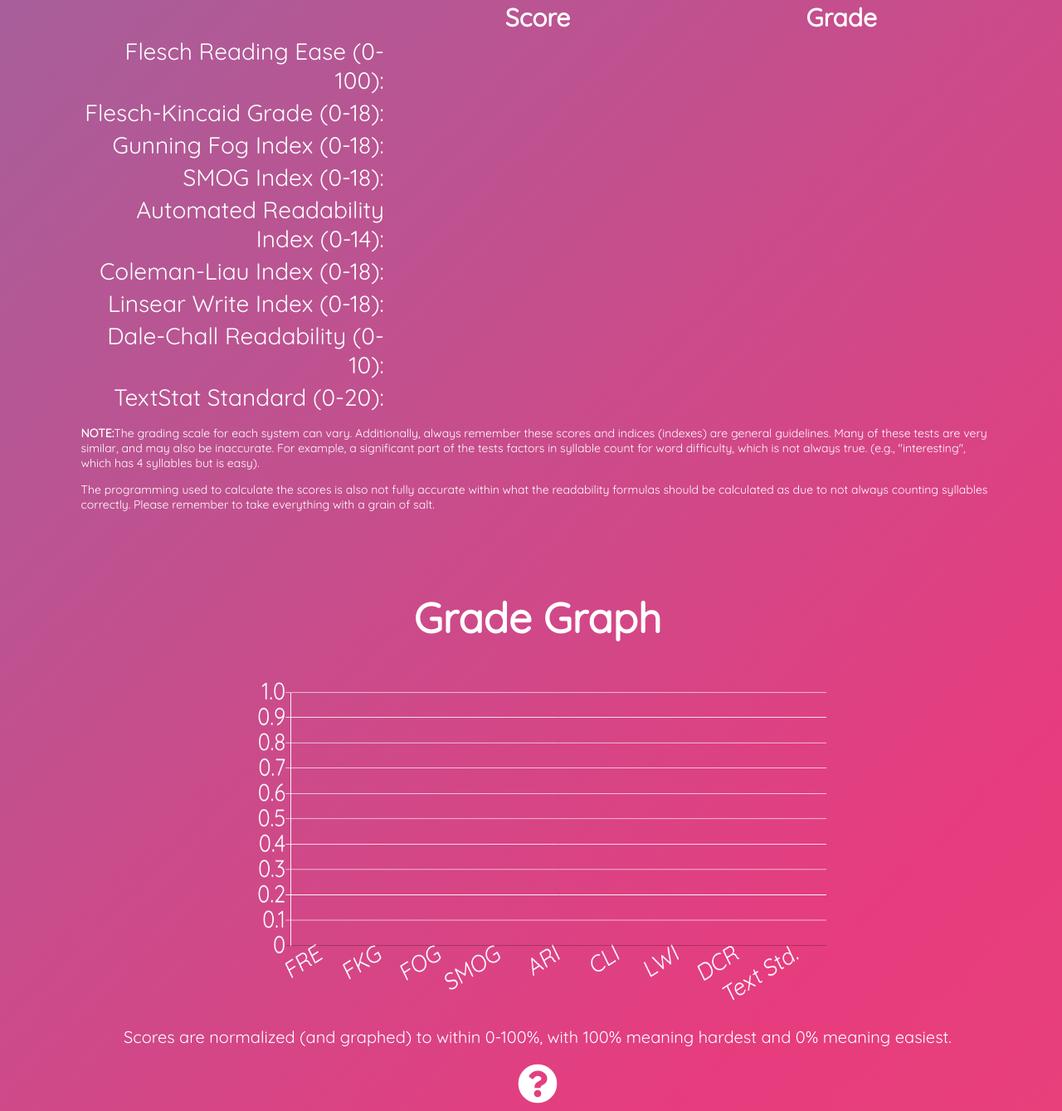
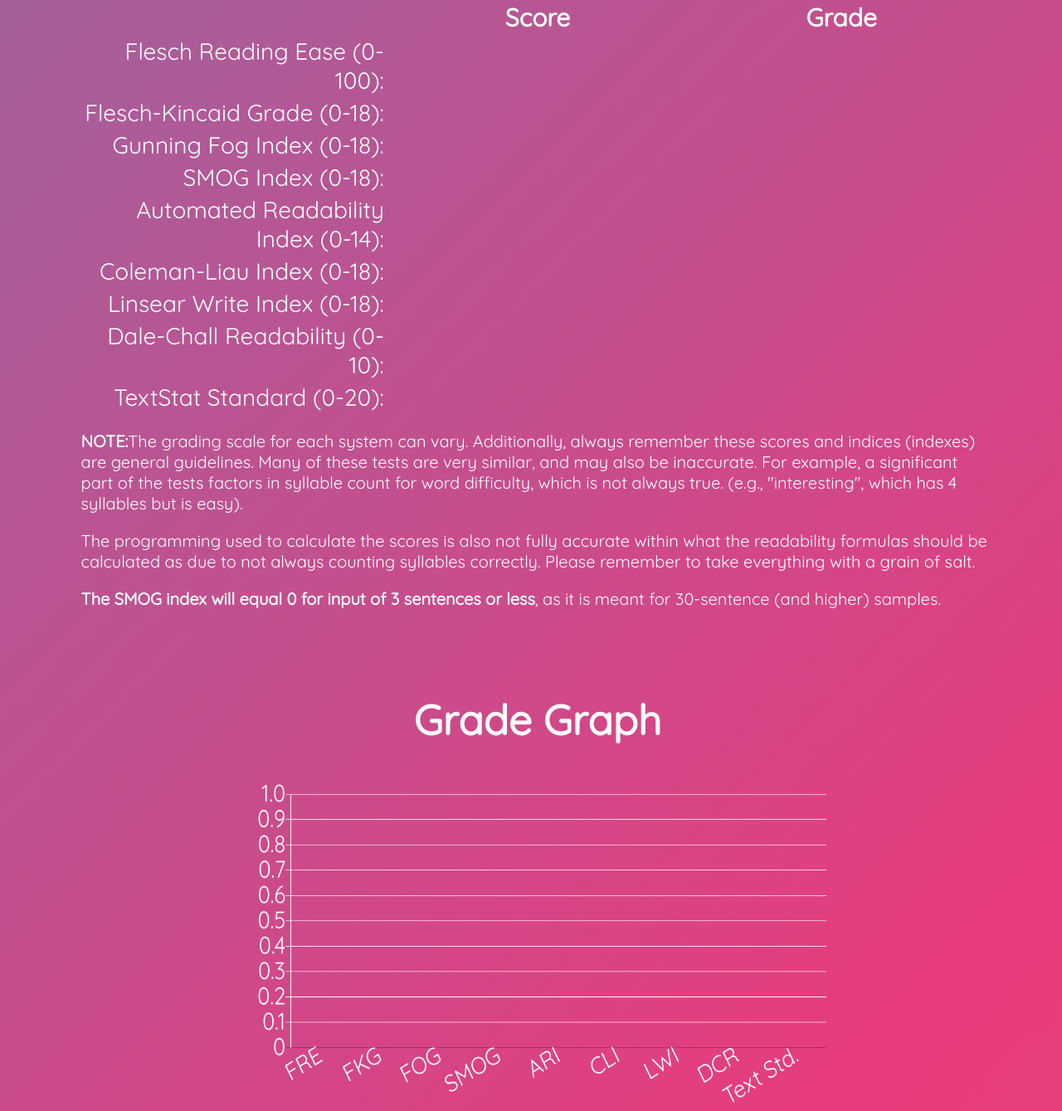
Before and after one commit to gautomdas/Speech4Me, a Flask app: template templates/stats.html in a window 1280 px wide. Shown: the part 1733-3072 px from the top of the page at 83% size. Run offline with Flask 2, Linux system fonts and the light colour scheme; the template is opened without the code that fills it, so the values that code supplies are empty; parts of the project's set-up code (start-up, migrations or seed data) failed here and were passed over; some libraries are stand-ins or nearby versions.

Commit message:
Added notice for SMOG index. Fixed Dale-Chall grade. Fixed font size.

```diff
--- a/TextAnalysis.py
+++ b/TextAnalysis.py
@@ -144,7 +144,7 @@ class TextAnalysis:
         # SCORE SCALE: 0 - 10
         self.dcrRaw = textstat.dale_chall_readability_score(self.text)
         self.dcrStat = min(max(self.dcrRaw, 0), 10)
-        self.data.append([round(self.dcrStat, 3), self.grade(self.dcrStat), round(self.dcrStat/0.1, 2)])
+        self.data.append([round(self.dcrStat, 3), self.daleChallGrade(self.dcrStat), round(self.dcrStat/0.1, 2)])
 
         ##### INDEX 10 IN DATA: Overall Score #####
         # [INDEX 0] Pure Score              [INDEX 1] Approximate grade     [INDEX 2] Normalized (ratio) score
--- a/templates/stats.html
+++ b/templates/stats.html
@@ -428,8 +428,9 @@ new Chart(document.getElementById("myChart"), {
       </tr>
 
     </table>
-    <p style="font-size:14px;"><b>NOTE:</b>The grading scale for each system can vary. Additionally, always remember these scores and indices (indexes) are general guidelines. Many of these tests are very similar, and may also be inaccurate. For example, a significant part of the tests factors in syllable count for word difficulty, which is not always true. (e.g., "interesting", which has 4 syllables but is easy).</p>
-            <p style="font-size:14px;">The programming used to calculate the scores is also not fully accurate within what the readability formulas should be calculated as due to not always counting syllables correctly. Please remember to take everything with a grain of salt.</p>
+    <p style="font-size:20px;"><b>NOTE:</b>The grading scale for each system can vary. Additionally, always remember these scores and indices (indexes) are general guidelines. Many of these tests are very similar, and may also be inaccurate. For example, a significant part of the tests factors in syllable count for word difficulty, which is not always true. (e.g., "interesting", which has 4 syllables but is easy).</p>
+    <p style="font-size:20px;">The programming used to calculate the scores is also not fully accurate within what the readability formulas should be calculated as due to not always counting syllables correctly. Please remember to take everything with a grain of salt.</p>
+    <p style="font-size:20px;"><b>The SMOG index will equal 0 for input of 3 sentences or less</b>, as it is meant for 30-sentence (and higher) samples.</p>
     <br/>
     <br/>
   <h2 align="center">Grade Graph</h2>
@@ -506,7 +507,7 @@ new Chart(document.getElementById("myChartC"), {
             <p><b>FRE</b>: This refers to the Flesch Reading ease score. One of the most used readability indexes.</p>
             <p><b>FKG</b>: This refers to the Flesch-Kincaid grade. Based on US grade levels. Alternative to Flesch Reading ease, also widely used. </p>
             <p><b>Fog</b>: This refers to the Gunning fog index. Based on US grade levels.</p>
-            <p><b>SMOG</b>: This refers to the SMOG grade. Based on US grade levels; most used for health messages.</p>
+            <p><b>SMOG</b>: This refers to the SMOG grade. Based on US grade levels; most used for health messages. Sentence count should be <b>above 30.</b></p>
             <p><b>ARI</b>: This refers to the automated readability index (ARI). Based on US grade system. Uses characters per word -- less accurate but faster to calculate.</p>
             <p><b>CLI</b>: This refers to the Coleman-Liau index. Designed to output US grade system. Uses characters per word, not syllables.</p>
             <p><b>LWI</b>: This refers to the Linsear Write index. Designed by the US Air Force for technical manuals. Based on US grade system.</p>
```
